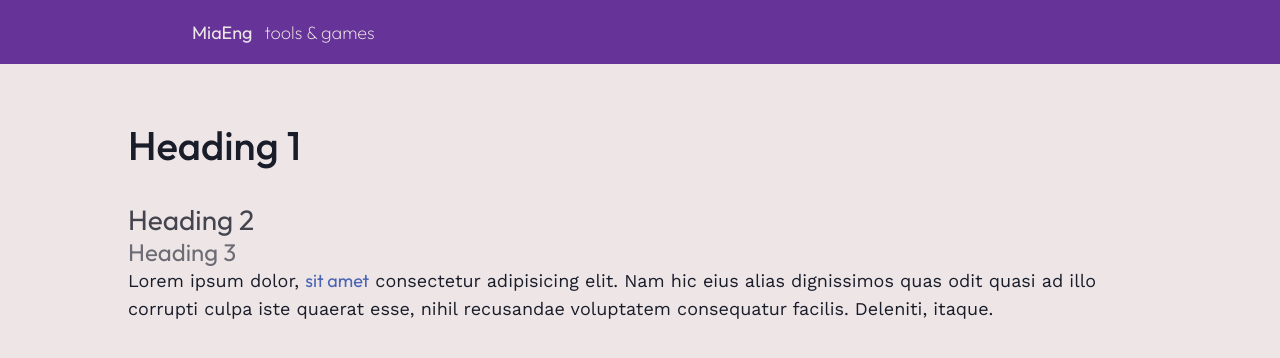
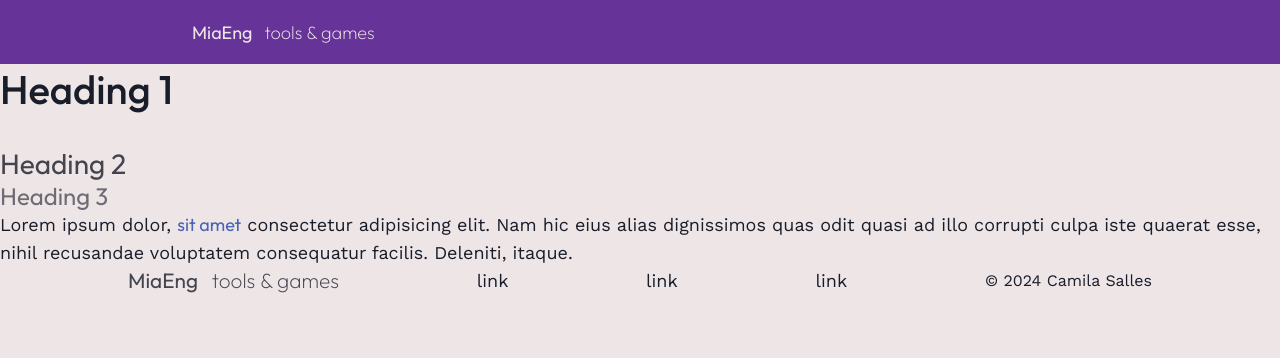
Before and after one commit to miaslls/MiaEng, a Next.js app: page / in a window 1280 px wide. Shown: the top 358 px of the page. Built offline with nearby package versions, Linux system fonts and the light colour scheme; some icons are missing.

Commit message:
feat(footer): initial style

```diff
--- /dev/null
+++ b/app/_components/footer/Footer.module.css
@@ -0,0 +1,42 @@
+.container {
+  width: 100%;
+  margin-bottom: 1.5rem;
+  padding: 0 var(--layout-padding-desktop);
+  display: flex;
+  align-items: center;
+  justify-content: space-between;
+}
+
+.title {
+  font-size: 1.3rem;
+  opacity: 0.8;
+}
+
+.nav {
+  flex: 1;
+}
+
+nav .list {
+  display: flex;
+  justify-content: space-evenly;
+}
+
+.legal {
+  font-size: 1rem;
+}
+
+@media (max-width: 1120px) {
+  .container {
+    padding: 0rem var(--layout-padding-mobile);
+  }
+
+  .title {
+    font-size: 1.25rem;
+  }
+}
+
+@media (max-width: 700px) {
+  .nav {
+    flex: unset;
+  }
+}
--- /dev/null
+++ b/app/_components/footer/Footer.tsx
@@ -0,0 +1,59 @@
+'use client';
+
+import styles from './Footer.module.css';
+
+import { useDevice } from '@providers/DeviceContextProvider';
+import GithubIcon from './icons/GithubIcon';
+import LinkedinBoxIcon from './icons/LinkedinBoxIcon';
+import PortfolioIcon from './icons/PortfolioIcon';
+
+type FooterLinkObj = {
+  url: string;
+  text: string;
+  icon: JSX.Element;
+};
+
+export default function Footer() {
+  const device = useDevice();
+  const isDesktop = device === 'desktop';
+
+  const links: FooterLinkObj[] = [
+    {
+      url: 'https://camilasalles.dev',
+      text: isDesktop ? 'camilasalles.dev' : 'portfolio',
+      icon: <PortfolioIcon />,
+    },
+    {
+      url: 'https://linkedin.com/in/salles-camila',
+      text: isDesktop ? 'in/salles-camila' : 'linkedin',
+      icon: <LinkedinBoxIcon />,
+    },
+    {
+      url: 'https://github.com/miaslls',
+      text: isDesktop ? '/miaslls' : 'github',
+      icon: <GithubIcon />,
+    },
+  ];
+
+  return (
+    <footer className={styles.container}>
+      <div className={`title clippable ${styles.title}`}>
+        <span>MiaEng</span> &nbsp; tools & games
+      </div>
+
+      <nav className={styles.nav}>
+        <ul className={styles.list}>
+          <li>link</li>
+          <li>link</li>
+          <li>link</li>
+        </ul>
+      </nav>
+
+      {device !== 'mobile' && (
+        <p className={styles.legal}>{`© ${new Date().getFullYear()} ${
+          device === 'desktop' ? 'Camila Salles' : 'miaslls'
+        }`}</p>
+      )}
+    </footer>
+  );
+}
--- a/app/layout.tsx
+++ b/app/layout.tsx
@@ -6,18 +6,12 @@ import { Work_Sans, Outfit } from 'next/font/google';
 import { getTheme } from '@lib/theme';
 
 import Header from '@components/header/Header';
-import HamburgerMenu from './_components/menu/HamburgerMenu';
-
-const DeviceProvider = dynamic(
-  () => import('@providers/DeviceContextProvider'),
-  { ssr: false },
-);
+import HamburgerMenu from '@components/menu/HamburgerMenu';
+import Footer from '@components/footer/Footer';
+import DeviceProvider from '@providers/DeviceContextProvider';
+import MenuProvider from '@providers/MenuContextProvider';
 
 const ThemeProvider = dynamic(() => import('@providers/ThemeContextProvider'), {
-  ssr: false,
-});
-
-const MenuProvider = dynamic(() => import('@providers/MenuContextProvider'), {
   ssr: false,
 });
 
@@ -70,10 +64,11 @@ export default function RootLayout({
         <DeviceProvider>
           <ThemeProvider>
             <MenuProvider>
-              <div className="layout_container">
+              <div className="layout-container">
                 <Header />
                 <HamburgerMenu />
-                <div className="child_container">{children}</div>
+                <div className="child-container">{children}</div>
+                <Footer />
               </div>
             </MenuProvider>
           </ThemeProvider>
```
